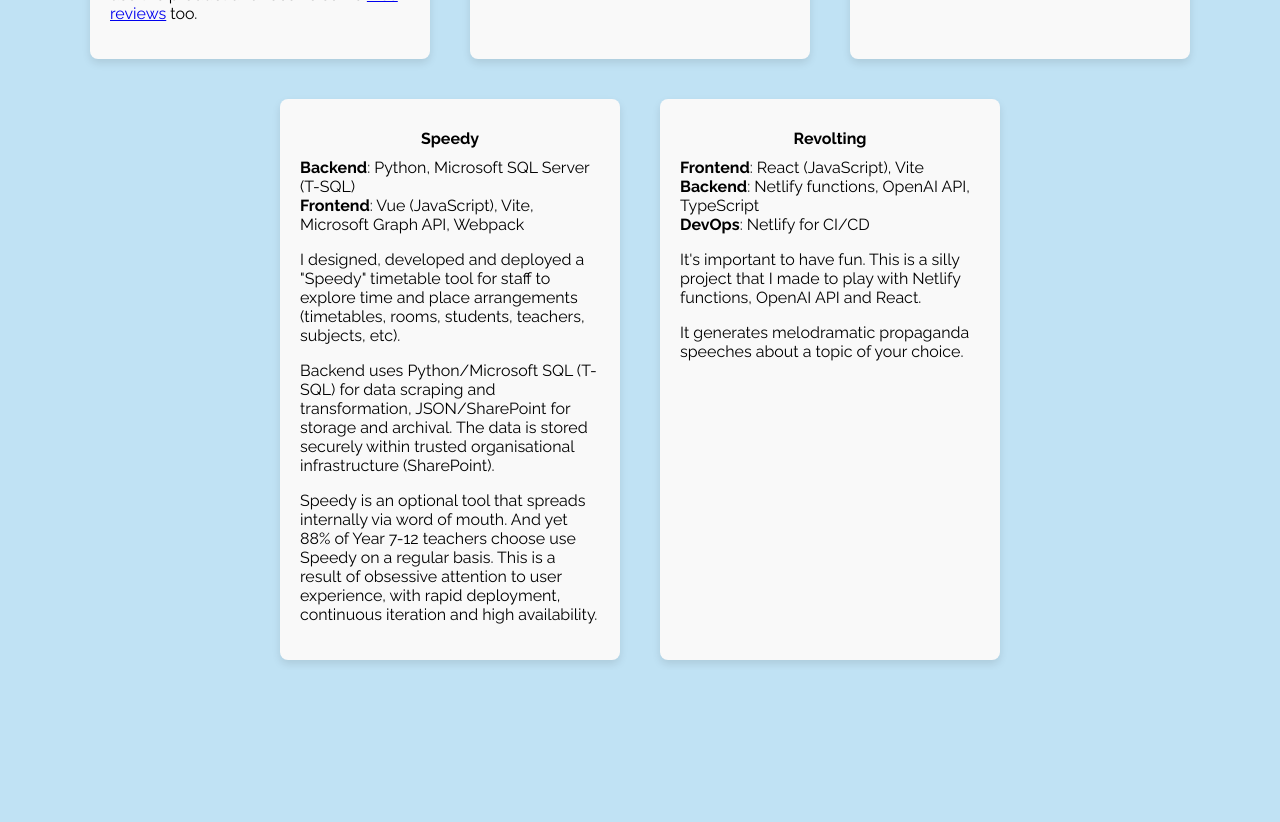
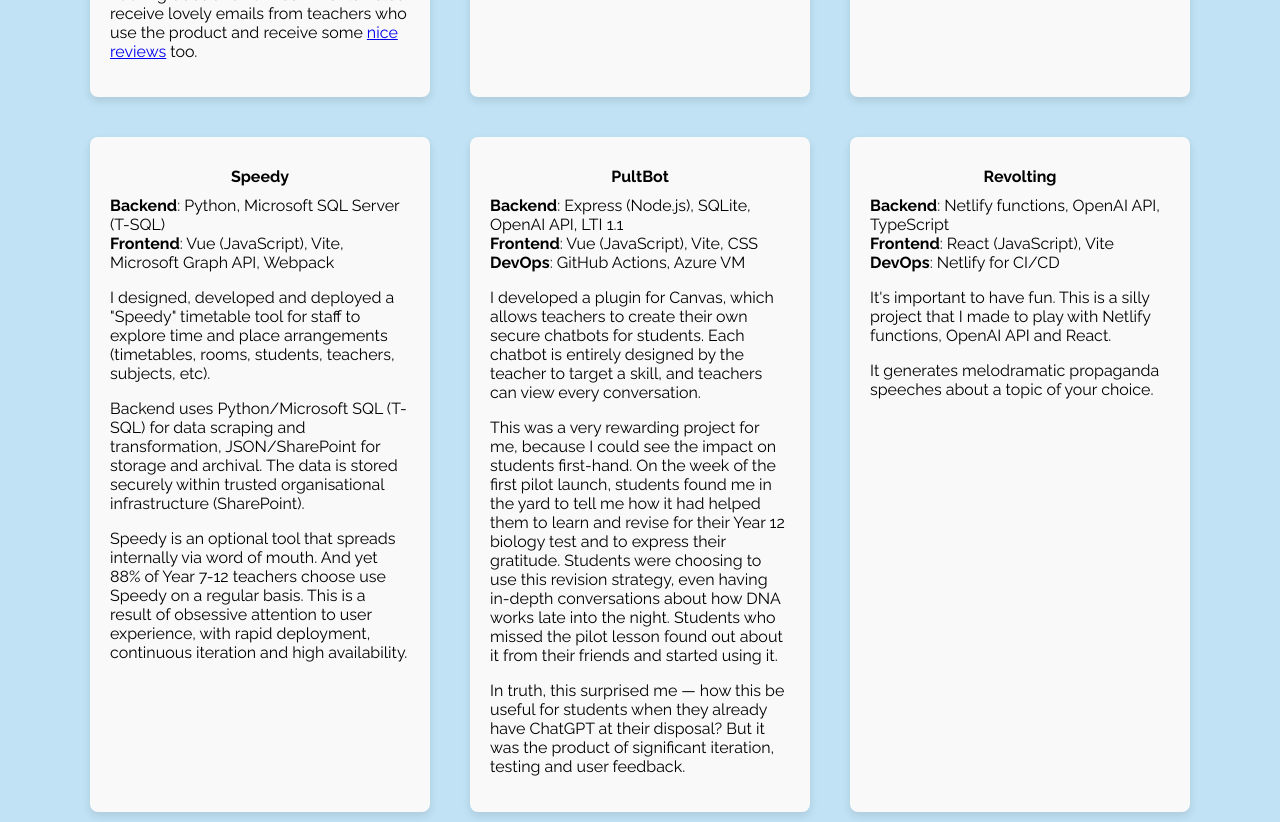
Before and after one commit to thomasranieri/thomasranieriportfolio, a Vue app: page / in a window 1280 px wide. Shown: the part 1440-2262 px from the top of the page. Before the commit the page ends 2110 px from the top, so only its background shows below. Built offline with nearby package versions, Linux system fonts and the light colour scheme.

Commit message:
Add PultBot project

```diff
--- a/src/views/HomeView.vue
+++ b/src/views/HomeView.vue
@@ -29,7 +29,10 @@ import HeroDownArrow from '@/components/HeroDownArrow.vue'
           </div>
           <div class="project-tech"><b>Frontend</b>: JavaScript, Vue, Webpack</div>
           <div class="project-tech">
-            <b>DevOps</b>: git, bash, Ubuntu, supervisor, Heroku, Google Cloud Platform
+            <b>DevOps</b>: git, bash, Ubuntu, supervisor, Sentry, Heroku, Google Cloud Platform
+          </div>
+          <div class="project-tech">
+            <b>Project management</b>: Trello (Kanban board)
           </div>
         </div>
         <div>
@@ -116,10 +119,36 @@ import HeroDownArrow from '@/components/HeroDownArrow.vue'
         </div>
       </article>
       <article class="project-card">
+        <h3 class="project-title">PultBot</h3>
+        <div class="project-tech-list">
+          <div class="project-tech"><b>Backend</b>: Express (Node.js), SQLite, OpenAI API, LTI 1.1</div>
+          <div class="project-tech"><b>Frontend</b>: Vue (JavaScript), Vite, CSS</div>
+          <div class="project-tech"><b>DevOps</b>: GitHub Actions, Azure VM</div>
+        </div>
+        <div>
+          <p>
+            I developed a plugin for Canvas, which allows teachers to create their own secure chatbots for students.
+            Each chatbot is entirely designed by the teacher to target a skill, and teachers can view every
+            conversation.
+          </p>
+          <p>
+            This was a very rewarding project for me, because I could see the impact on students first-hand. On the week
+            of the first pilot launch, students found me in the yard to tell me how it had helped them to learn and
+            revise for their Year 12 biology test and to express their gratitude. Students were choosing to use this
+            revision strategy, even having in-depth conversations about how DNA works late into the night. Students who
+            missed the pilot lesson found out about it from their friends and started using it.
+          </p>
+          <p>
+            In truth, this surprised me &mdash; how this be useful for students when they already have ChatGPT at their
+            disposal? But it was the product of significant iteration, testing and user feedback.
+          </p>
+        </div>
+      </article>
+      <article class="project-card">
         <h3 class="project-title">Revolting</h3>
         <div class="project-tech-list">
+          <div class="project-tech"><b>Backend</b>: Netlify functions, OpenAI API, TypeScript</div>
           <div class="project-tech"><b>Frontend</b>: React (JavaScript), Vite</div>
-          <div class="project-tech"><b>Backend</b>: Netlify functions, OpenAI API, TypeScript</div>
           <div class="project-tech"><b>DevOps</b>: Netlify for CI/CD</div>
         </div>
         <div>
```
